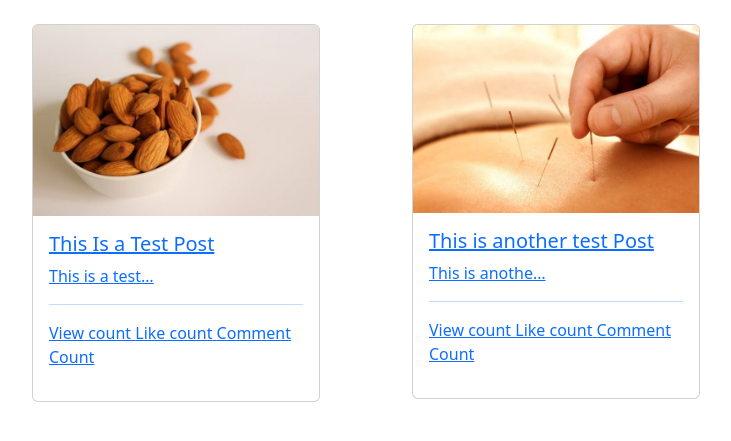
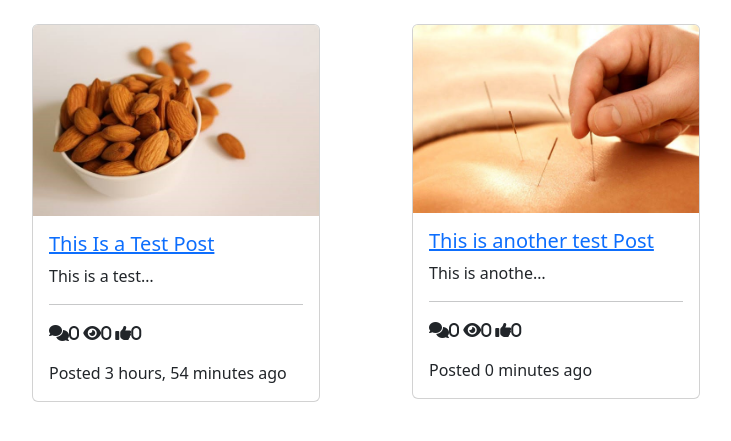
Before and after one commit to JacobItopa/Django-Blog, a Django app: page / in a window 1280 px wide. Shown: the part 56-497 px from the top of the page, without its empty margins (50-781 px from the left). Run offline with Django 4.2, Linux system fonts and the light colour scheme; data comes from the database, SQL or seed files in the repository; data that the repository does not hold is empty; some libraries are stand-ins or nearby versions.

Commit message:
styling list view

```diff
--- a/posts/models.py
+++ b/posts/models.py
@@ -29,6 +29,19 @@ class Post(models.Model):
             'slug':self.slug
         })
 
+    @property
+    def get_comment_count(self):
+        return Comments.objects.filter(post=self).count()
+
+
+    @property
+    def get_view_count(self):
+        return self.postview_set.all().count()
+
+    @property
+    def get_like_count(self):
+        return self.like_set.all().count()
+
 class Comments(models.Model):
     user = models.ForeignKey(User, on_delete=models.CASCADE)
     post = models.ForeignKey(Post, on_delete=models.CASCADE)
--- a/templates/base.html
+++ b/templates/base.html
@@ -9,6 +9,7 @@
     <meta name="generator" content="Hugo 0.101.0">
     <title>Blog</title>
     <link href="https://cdn.jsdelivr.net/npm/bootstrap@5.2.1/dist/css/bootstrap.min.css" rel="stylesheet" integrity="sha384-iYQeCzEYFbKjA/T2uDLTpkwGzCiq6soy8tYaI1GyVh/UjpbCx/TYkiZhlZB6+fzT" crossorigin="anonymous">
+    <script src="https://kit.fontawesome.com/6ad0efa48e.js" crossorigin="anonymous"></script>
   </head>
   <body>
 
--- a/templates/posts/post_list.html
+++ b/templates/posts/post_list.html
@@ -9,13 +9,18 @@
                 <div class="card" style="width: 18rem;">
                     <img src="{{object.thumbnail.url}}" class="card-img-top" alt="...">
                     <div class="card-body">
-                    <h5 class="card-title">{{object.title}}</h5>
+                    <h5 class="card-title">
+                        <a href="{{object.get_absolute_url}}">{{object.title}}</a></h5>
                     <p class="card-text">{{object.content|truncatechars:15}}</p>
                     <hr />
                     <p>
-                        <span>View count</span>
-                        <span>Like count</span>
-                        <span>Comment Count</span>
+                        <span class="fa-solid fa-comments ml-2">{{object.get_comment_count}}</span>
+                        <span class="fa-solid fa-eye ml-2">{{object.get_view_count}}</span>
+                        <span class="fa-solid fa-thumbs-up ml-2">{{object.get_like_count}}</span>
+                    </p>
+
+                    <p class="card-text">
+                        Posted {{object.publishdate|timesince}} ago
                     </p>
                     </div>
                 </div>
```
